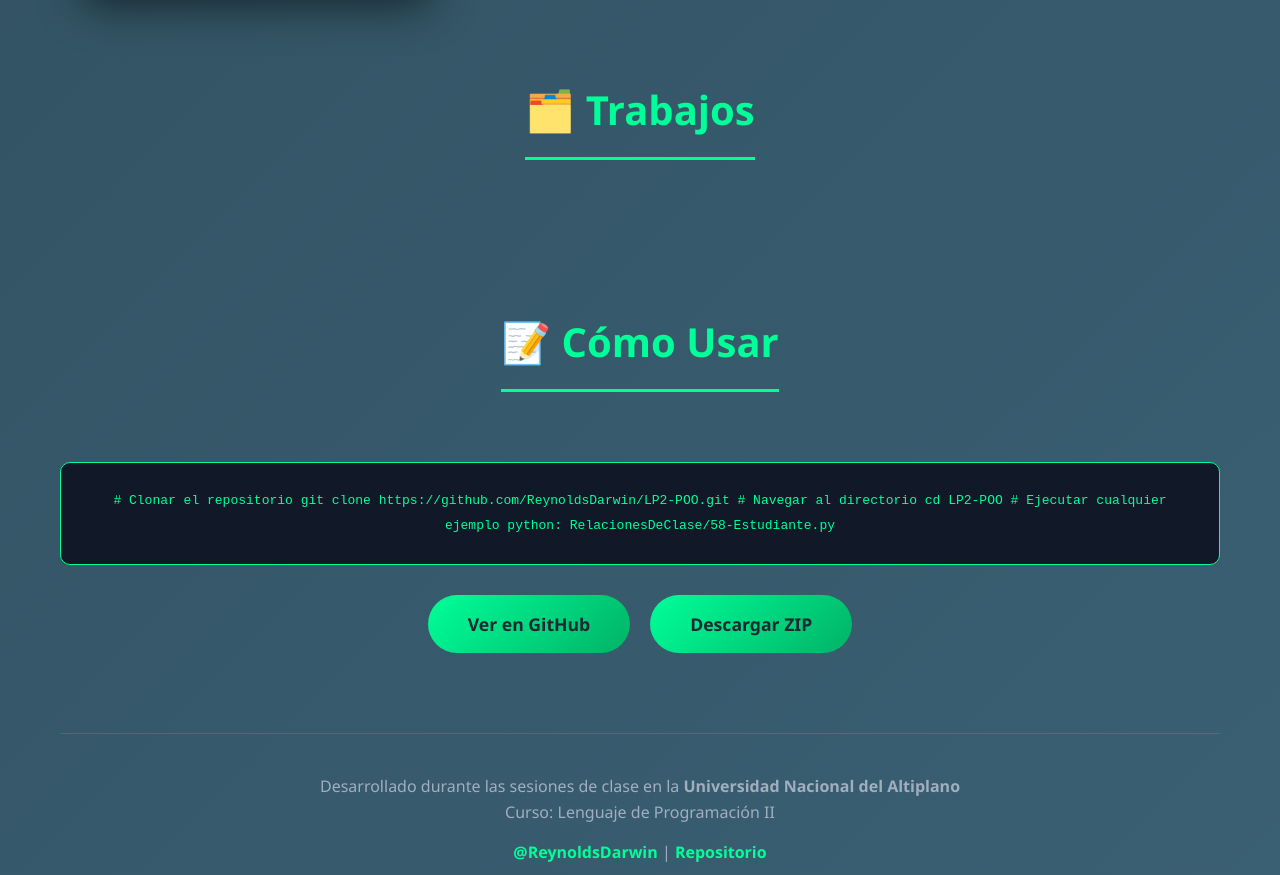
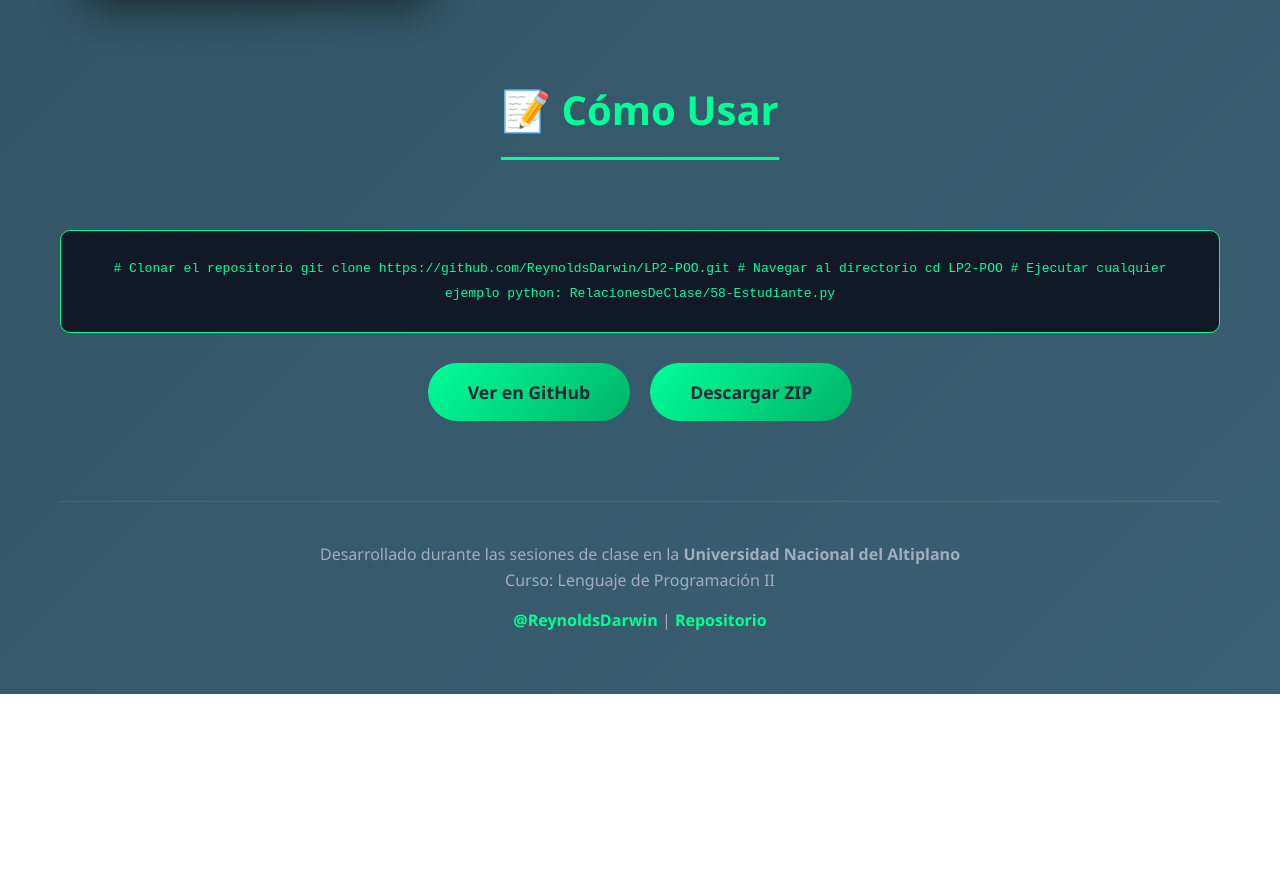
Before and after one commit to ReynoldsDarwin/LP2-POO, a plain HTML site: page docs/index.html in a window 1280 px wide. Shown: the part 8950-9825 px from the top of the page. After the commit the page ends 9644 px from the top, so only its background shows below. Drawn offline with Linux system fonts and the light colour scheme.

Commit message:
delete: section for trabajos

```diff
--- a/docs/index.html
+++ b/docs/index.html
@@ -593,24 +593,6 @@
             </div>
         </div>
 
-
-        <!-- NUEVA SECCIÓN: TRABAJOS -->
-        <section class="section" id="trabajos">
-            <h2 class="section-title fade-in-element">🗂️ Trabajos</h2>
-            <div class="cards-grid">
-                <!-- Aquí puedes agregar tus trabajos en el futuro -->
-                <!-- Ejemplo de estructura:
-                <a href="#" class="card-link fade-in-element" target="_blank">
-                    <div class="card">
-                        <div class="card-icon">📄</div>
-                        <h3>Nombre del Trabajo</h3>
-                        <p>Descripción del trabajo realizado.</p>
-                    </div>
-                </a>
-                -->
-            </div>
-        </section>
-
         <!-- SECCIÓN CÓMO USAR EL REPOSITORIO -->
         <section class="section" id="uso">
             <h2 class="section-title fade-in-element">📝 Cómo Usar</h2>
```
